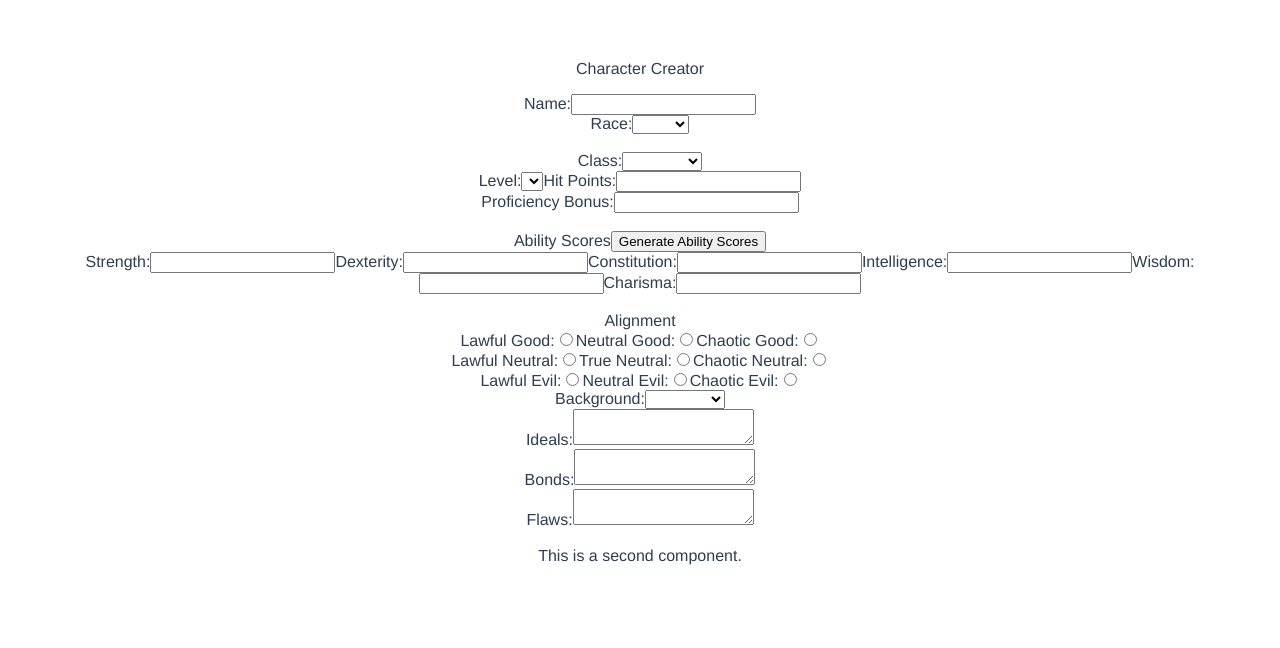
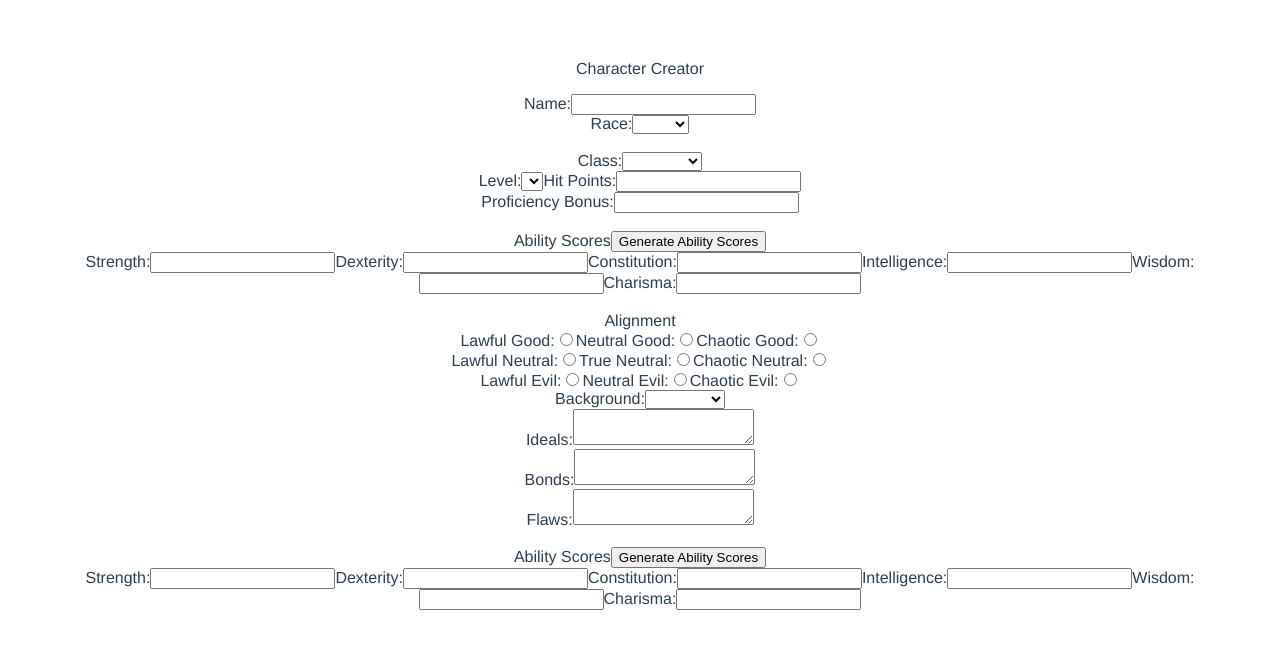
Before and after one commit to SurSouthside/Py_5E_Character_Creator, a Vue app in the folder charcreate-client/: page / in a window 1280 px wide. Shown: the top 648 px of the page. Built offline with nearby package versions, Linux system fonts and the light colour scheme.

Commit message:
Start moving ability score generation into own component

```diff
--- a/charcreate-client/src/App.vue
+++ b/charcreate-client/src/App.vue
@@ -2,18 +2,18 @@
   <!--<img alt="Vue logo" src="./assets/logo.png">-->
   <!--<HelloWorld msg="Welcome to Your Vue.js App"/>-->
   <CharCreate/>
-  <Test/>
+  <AbilityScores/>
 </template>
 
 <script>
 import CharCreate from './components/CharCreate.vue'
-import Test from './components/Test.vue'
+import AbilityScores from './components/AbilityScores.vue'
 
 export default {
   name: 'App',
   components: {
     CharCreate,
-    Test
+    AbilityScores
   }
 }
 </script>
--- /dev/null
+++ b/charcreate-client/src/components/AbilityScores.vue
@@ -0,0 +1,40 @@
+<template>
+   <span>Ability Scores</span><button @click="generateAbilityScores(); generateAbilityScore()">Generate Ability Scores</button>
+    <br/>
+    <label for="charcreate_str">Strength:</label>
+    <input type="text" id="charcreate_str"/>
+    <label for="charcreate_dex">Dexterity:</label>
+    <input type="text" id="charcreate_dex"/>
+    <label for="charcreate_con">Constitution:</label>
+    <input type="text" id="charcreate_con"/>
+    <label for="charcreate_int">Intelligence:</label>
+    <input type="text" id="charcreate_int"/>
+    <label for="charcreate_wis">Wisdom:</label>
+    <input type="text" id="charcreate_wis"/>
+    <label for="charcreate_cha">Charisma:</label>
+    <input type="text" id="charcreate_cha"/>
+    <br/>
+    <br/>
+</template>
+
+<script>
+export default {
+  name: 'AbilityScores',
+  data(){
+    return {
+        strScore: "",
+        dexScore: "",
+        conScore: "",
+        intScore: "",
+        wisScore: "",
+        chaScore: "",
+    }
+  },
+  methods:{
+    generateAbilityScores() {
+        alert(this.inputValue);
+        console.log(this.inputValue);
+    }
+  }
+};
+</script>
--- a/charcreate-client/src/components/Test.vue
+++ /dev/null
@@ -1,9 +0,0 @@
-<template>
-    This is a second component.
-</template>
-
-<script>
-export default {
-  name: 'Test'
-}
-</script>
```
